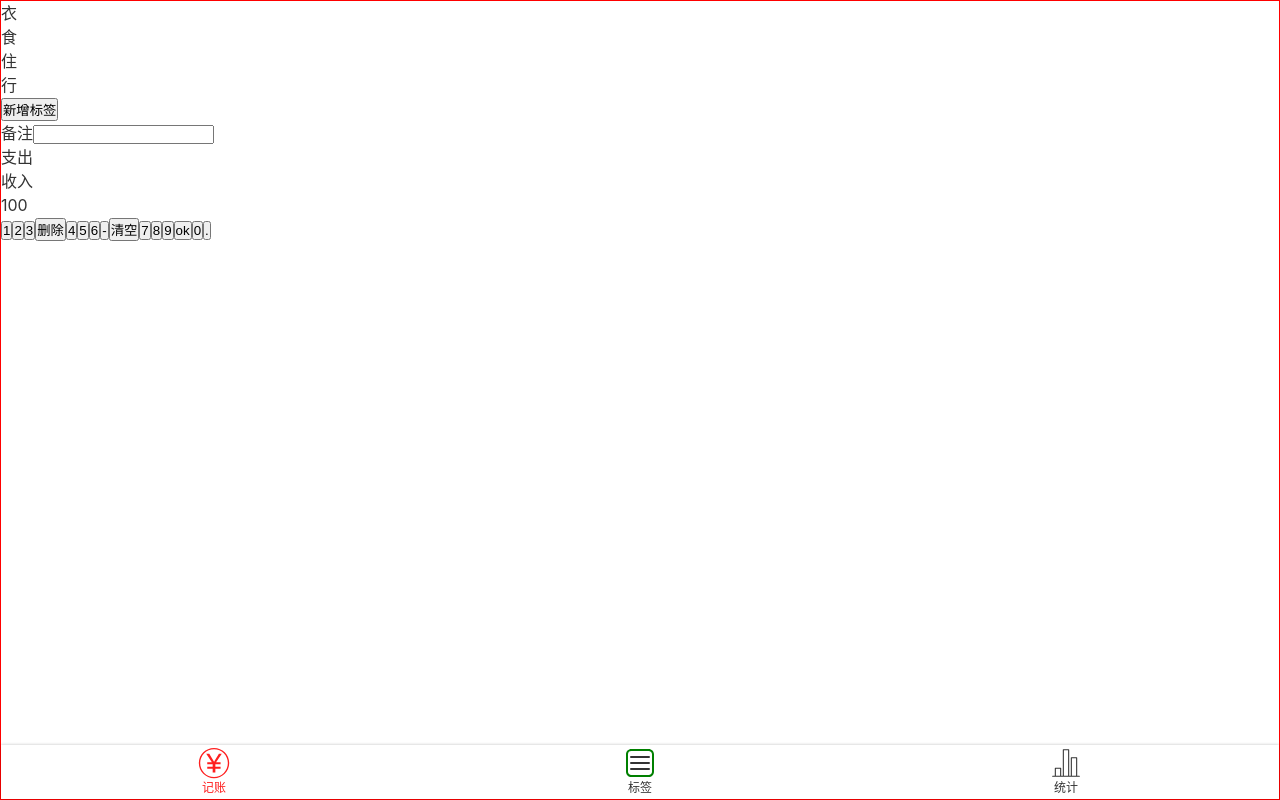
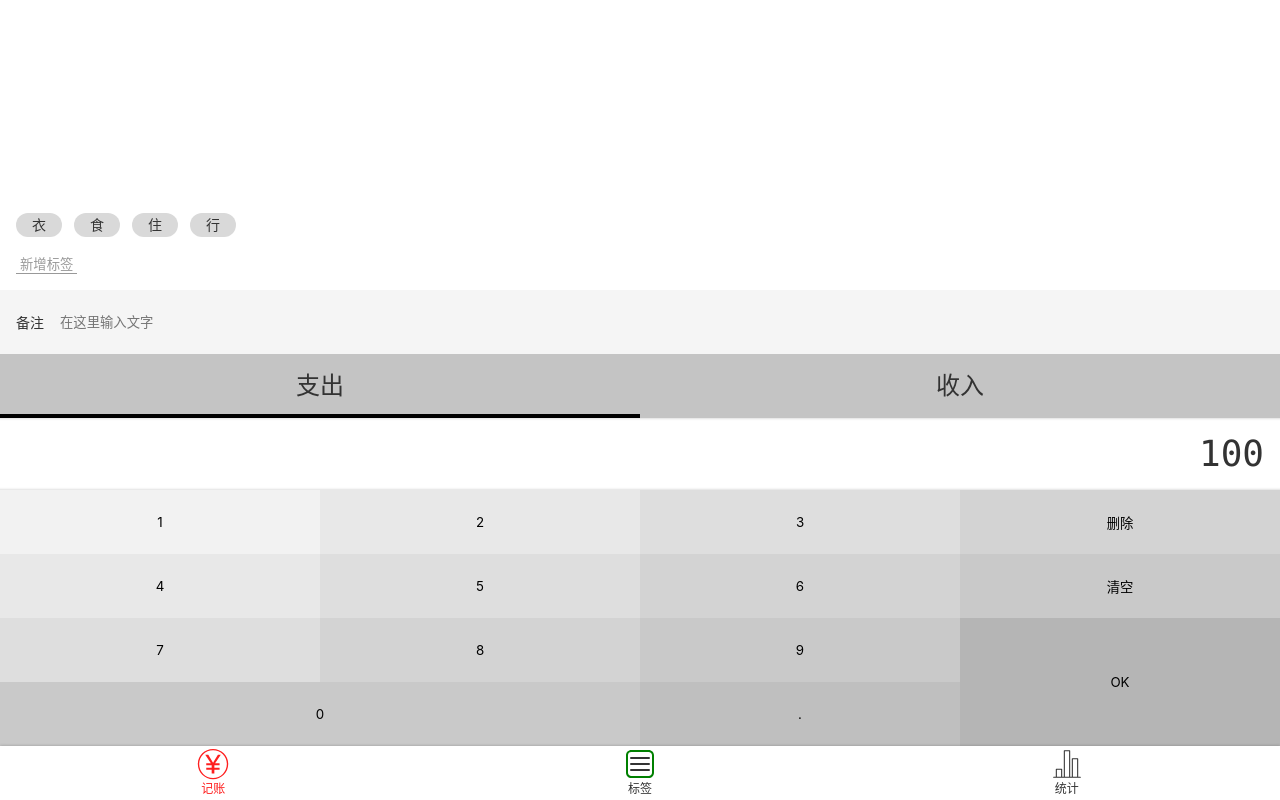
Before and after one commit to viabytsai/moneymanger, a Vue app: page /#/Money in a window 1280 px wide. Built offline with nearby package versions, Linux system fonts and the light colour scheme.

Commit message:
money的html和css代码写好了

```diff
--- a/src/App.vue
+++ b/src/App.vue
@@ -8,19 +8,13 @@
 @import "~@/assets/style/reset.scss";
 @import "~@/assets/style/helper.scss";
 body{
-}
-a{
-  text-decoration: none;
-  color: inherit;
-}
-#app {
   -webkit-font-smoothing: antialiased;
   -moz-osx-font-smoothing: grayscale;
   color: #333;
   line-height: 1.5;
   font-family: $font-hei;
+  font-size: 16px;
 }
-
 </style>
 <script>export default {
   components: {}
--- a/src/assets/style/helper.scss
+++ b/src/assets/style/helper.scss
@@ -1,5 +1,23 @@
-$font-hei:-apple-system, "Noto Sans", "Helvetica Neue", Helvetica, "Nimbus Sans L", Arial, "Liberation Sans", "PingFang SC", "Hiragino Sans GB", "Noto Sans CJK SC", "Source Han Sans SC", "Source Han Sans CN", "Microsoft YaHei", "Wenquanyi Micro Hei", "WenQuanYi Zen Hei", "ST Heiti", SimHei, "WenQuanYi Zen Hei Sharp", sans-serif;
-$font-kai:Baskerville, Georgia, "Liberation Serif", "Kaiti SC", STKaiti, "AR PL UKai CN", "AR PL UKai HK", "AR PL UKai TW", "AR PL UKai TW MBE", "AR PL KaitiM GB", KaiTi, KaiTi_GB2312, DFKai-SB, "TW\-Kai", serif;
-$font-song:Georgia, "Nimbus Roman No9 L", "Songti SC", "Noto Serif CJK SC", "Source Han Serif SC", "Source Han Serif CN", STSong, "AR PL New Sung", "AR PL SungtiL GB", NSimSun, SimSun, "TW\-Sung", "WenQuanYi Bitmap Song", "AR PL UMing CN", "AR PL UMing HK", "AR PL UMing TW", "AR PL UMing TW MBE", PMingLiU, MingLiU, serif;
+$font-hei: -apple-system, "Noto Sans", "Helvetica Neue", Helvetica, "Nimbus Sans L", Arial, "Liberation Sans", "PingFang SC", "Hiragino Sans GB", "Noto Sans CJK SC", "Source Han Sans SC", "Source Han Sans CN", "Microsoft YaHei", "Wenquanyi Micro Hei", "WenQuanYi Zen Hei", "ST Heiti", SimHei, "WenQuanYi Zen Hei Sharp", sans-serif;
+$font-kai: Baskerville, Georgia, "Liberation Serif", "Kaiti SC", STKaiti, "AR PL UKai CN", "AR PL UKai HK", "AR PL UKai TW", "AR PL UKai TW MBE", "AR PL KaitiM GB", KaiTi, KaiTi_GB2312, DFKai-SB, "TW\-Kai", serif;
+$font-song: Georgia, "Nimbus Roman No9 L", "Songti SC", "Noto Serif CJK SC", "Source Han Serif SC", "Source Han Serif CN", STSong, "AR PL New Sung", "AR PL SungtiL GB", NSimSun, SimSun, "TW\-Sung", "WenQuanYi Bitmap Song", "AR PL UMing CN", "AR PL UMing HK", "AR PL UMing TW", "AR PL UMing TW MBE", PMingLiU, MingLiU, serif;
+$color-shadow:rgba(0, 0, 0, 0.25);
+$color-highlight: #fe1f1f;
 
-$color-highlight:#fe1f1f
+//placeholder
+%clearFix {
+  &::after {
+    content: '';
+    clear: both;
+    display: block;
+  }
+}
+
+%outerShadow {
+  box-shadow: 0 0 3px $color-shadow;
+}
+
+%innerShadow {
+  box-shadow: inset 0 -3px 3px -3px $color-shadow,
+              inset 0 3px 3px -3px $color-shadow;
+}
--- a/src/assets/style/reset.scss
+++ b/src/assets/style/reset.scss
@@ -2,3 +2,16 @@
   margin: 0;padding:0;
   box-sizing: border-box;
 }
+a{
+  text-decoration: none;
+  color: inherit;
+}
+ul li {
+  list-style: none;
+}
+button, input{
+  font-family: inherit;
+}
+:focus{
+  outline: none;
+}
--- a/src/components/Layout.vue
+++ b/src/components/Layout.vue
@@ -1,6 +1,6 @@
 <template>
-  <div class="nav-wrapper">
-    <div class="content">
+  <div class="layout-wrapper">
+    <div class="content" :class="classPrefix && `${classPrefix}-content`">
       <slot></slot>
     </div>
     <Nav />
@@ -9,15 +9,15 @@
 
 <script lang='ts'>
 export default {
+  props:['classPrefix'],
   name: 'Layout'
 };
 </script>
 
 <style lang='scss' scoped>
-.nav-wrapper{
+.layout-wrapper{
   display: flex;
   flex-direction: column;
-  border: 1px solid red;
   height: 100vh;
 }
 .content{
--- a/src/components/Nav.vue
+++ b/src/components/Nav.vue
@@ -25,8 +25,8 @@
 @import "~@/assets/style/helper.scss";
 //只要加上scoped 样式只会在本vue中生效
 nav{
+  @extend %outerShadow;
   display: flex;
-  box-shadow: 0 0 3px rgba(0,0,0,0.25);
   flex-direction: row;
   font-size: 12px;
   >.item{
--- a/src/views/Money.vue
+++ b/src/views/Money.vue
@@ -1,21 +1,23 @@
 <template>
-    <Layout>
-      <div class="tags">
-        <ul class="current">
-          <li>衣</li>
-          <li>食</li>
-          <li>住</li>
-          <li>行</li>
-        </ul>
-        <div class="new">
-          <button>新增标签</button>
+  <Layout class-prefix="layout">
+    <div class="numberPad">
+      <div class="output">100</div>
+      <div class="buttons clearfix">
+        <button>1</button>
+        <button>2</button>
+        <button>3</button>
+        <button>删除</button>
+        <button>4</button>
+        <button>5</button>
+        <button>6</button>
+        <button>清空</button>
+        <button>7</button>
+        <button>8</button>
+        <button>9</button>
+        <button class="ok">OK</button>
+        <button class="zero">0</button>
+        <button>.</button>
       </div>
-      </div>
-      <div>
-        <label class="notes">
-          <span class="name">备注</span>
-          <input class="value" type="text">
-        </label>
     </div>
     <div>
       <ul class="types">
@@ -23,25 +25,22 @@
         <li>收入</li>
       </ul>
     </div>
-      <div class="numberPad">
-        <div class="output">100</div>
-        <div class="buttons">
-          <button>1</button>
-          <button>2</button>
-          <button>3</button>
-          <button>删除</button>
-          <button>4</button>
-          <button>5</button>
-          <button>6</button>
-          <button>-</button>
-          <button>清空</button>
-          <button>7</button>
-          <button>8</button>
-          <button>9</button>
-          <button>ok</button>
-          <button>0</button>
-          <button>.</button>
+    <div>
+      <label class="notes">
+        <span class="name">备注</span>
+        <input placeholder="在这里输入文字" type="text">
+      </label>
     </div>
+    <div class="tags">
+      <div class="new">
+        <button>新增标签</button>
+      </div>
+      <ul class="current">
+        <li>衣</li>
+        <li>食</li>
+        <li>住</li>
+        <li>行</li>
+      </ul>
     </div>
   </Layout>
 </template>
@@ -52,6 +51,141 @@
 };
 </script>
 
+<style lang='scss'>
+.layout-content{
+  display: flex;
+  flex-direction: column-reverse;//相应的html布局要倒过来
+}
+</style>
+
 <style lang='scss' scoped>
 @import "~@/assets/style/helper.scss";
+.numberPad {
+  .output {
+    @extend %innerShadow;
+    font-size: 36px;
+    font-family: Consolas, monospace;
+    padding: 9px 16px;
+    text-align: right;
+  }
+  .buttons {
+    @extend  %clearFix;
+    //display: flex;
+    //flex-wrap: wrap;
+    // 用flex定位后 ok咱用两行会把最后一行挤下去
+    > button {
+      width: 25%;
+      height: 64px;
+      float: left;
+      background: transparent;
+      border: none;
+      &.ok {
+        height: 64*2px;
+        float: right;
+      }
+      &.zero{
+        width: 25*2%;
+      }
+      $bg:#f2f2f2;
+      &:nth-child(1){
+        background: $bg;
+      }
+      &:nth-child(2),&:nth-child(5){
+        background: darken($bg,4%);
+      }
+      &:nth-child(3),&:nth-child(6),&:nth-child(9){
+        background: darken($bg,4*2%);
+      }
+      &:nth-child(4),&:nth-child(7),&:nth-child(10) {
+        background: darken($bg,4*3%);
+      }
+      &:nth-child(8),&:nth-child(11),&:nth-child(13){
+        background: darken($bg,4*4%);
+      }
+      &:nth-child(14){
+        background: darken($bg,4*5%);
+      }
+      &:nth-child(12){
+        background: darken($bg,4*6%);
+      }
+    }
+  }
+}
+.types {
+  background: #c4c4c4;
+  display: flex;
+  text-align: center;
+  font-size: 24px;
+
+  > li {
+    width: 50%;
+    height: 64px;
+    display: flex;
+    justify-content: center;
+    align-items: center;
+    position: relative;
+
+    &.selected::after {
+      content: "";
+      position: absolute;
+      bottom: 0;
+      left: 0;
+      height: 4px;
+      width: 100%;
+      background: black;
+    }
+  }
+}
+.notes {
+  font-size: 14px;
+  background: #f5f5f5;
+  //不给高度，用input撑
+  padding-left: 16px;
+  display: flex;
+  align-items: center;
+
+  .name {
+    padding-right: 16px;
+  }
+
+  input {
+    height: 64px;
+    flex-grow: 1;
+    background-color: transparent;
+    border: none;
+    padding-right: 16px;
+  }
+}
+.tags {
+  flex-grow: 1;
+  font-size: 14px;
+  padding: 16px;
+  display: flex;
+  flex-direction: column-reverse;
+  > .current {
+    display: flex;
+    flex-wrap: wrap;
+    > li {
+      background: #d9d9d9;
+      height: 24px;
+      line-height: 24px;
+      border-radius: 12px;
+      padding: 0 16px;
+      margin-right: 12px;
+      margin-top: 4px;
+    }
+  }
+
+  > .new {
+    padding-top: 16px;
+
+    button {
+      background: transparent;
+      border: none;
+      color: #999;
+      border-bottom: 1px solid;
+      padding: 0 4px;
+    }
+  }
+}
 </style>
```
Lines whose indentation alone changed are shown as unchanged.
